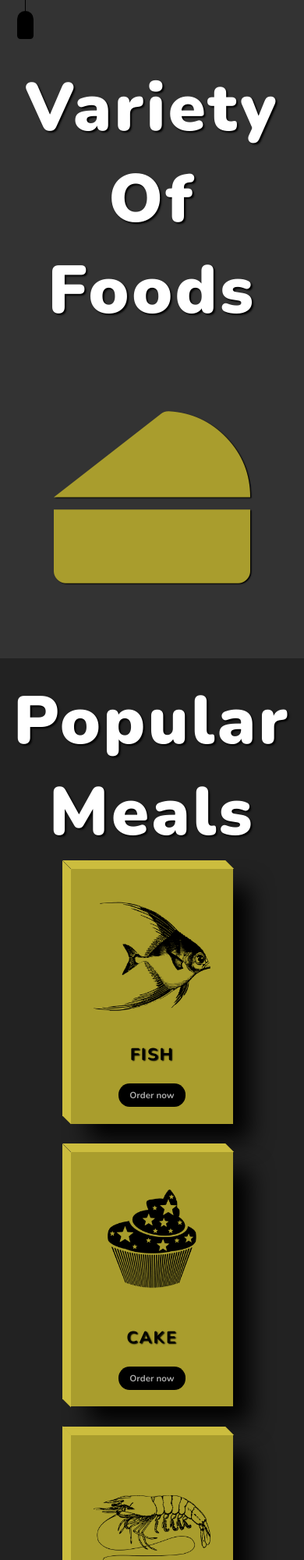
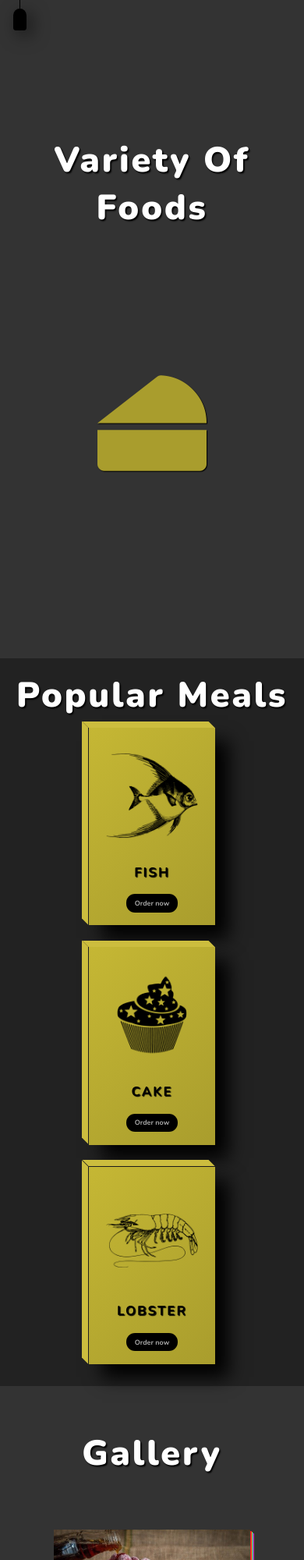
Before and after one commit to gurhanalan/WebsiteProject-Foods, a plain HTML site: page index.html in a window 390 px wide. Shown: the top 2000 px of the page at 78% size. Drawn offline with nearby package versions, Linux system fonts and the light colour scheme.

Commit message:
Add media queries

```diff
--- a/css/style.css
+++ b/css/style.css
@@ -32,6 +32,9 @@ html {
   @media only screen and (max-width: 56.25em) {
     html {
       font-size: 45%; } }
+  @media only screen and (max-width: 37.5em) {
+    html {
+      font-size: 35%; } }
 
 .section-heading {
   font-size: 12rem;
@@ -41,6 +44,9 @@ html {
   text-transform: capitalize;
   letter-spacing: 0.5rem;
   text-shadow: 0.3rem 0.3rem 0.3rem #000; }
+  @media only screen and (max-width: 37.5em) {
+    .section-heading {
+      font-size: 8rem; } }
 
 .header {
   z-index: 10;
@@ -53,10 +59,11 @@ html {
     height: 5rem;
     width: 3rem;
     border-radius: 5rem 5rem 2rem 2rem;
+    box-shadow: 1rem 1rem 4rem rgba(0, 0, 0, 0.603);
     position: fixed;
     top: 2rem;
     left: 3rem;
-    transition: top 0.3s;
+    transition: top 0.3s 0.2s;
     z-index: 10;
     cursor: pointer; }
     .header-check::before {
@@ -66,11 +73,13 @@ html {
       width: 0.2rem;
       bottom: 100%;
       left: calc(1.5rem - 0.1rem);
-      background-color: inherit; }
+      background-color: inherit;
+      z-index: 10; }
   .header #navbar-check {
     display: none; }
   #navbar-check:checked + .header-check {
-    top: 17rem; }
+    top: 17rem;
+    transition: top 0.3s; }
 
 .navbar {
   background-color: black;
@@ -85,6 +94,9 @@ html {
   top: 0;
   margin-top: -15rem;
   transition: transform 0.3s; }
+  @media only screen and (max-width: 37.5em) {
+    .navbar {
+      gap: 1rem; } }
   .navbar-link {
     text-decoration: none;
     display: flex;
@@ -95,6 +107,9 @@ html {
     transition: color 0.3s; }
     .navbar-link i {
       font-size: 7rem; }
+      @media only screen and (max-width: 37.5em) {
+        .navbar-link i {
+          font-size: 5rem; } }
     .navbar-link span {
       font-size: 2.5rem;
       font-weight: 900;
@@ -103,11 +118,12 @@ html {
       color: white; }
 
 #navbar-check:checked ~ .navbar {
-  transform: translateY(100%); }
+  transform: translateY(100%);
+  transition: transform 0.3s 0.2s; }
 
 .hero {
   background-color: #333;
-  height: 100vh;
+  min-height: 100vh;
   display: flex;
   flex-direction: column;
   justify-content: space-evenly; }
@@ -115,6 +131,9 @@ html {
     font-size: 35rem;
     position: relative;
     height: 35rem; }
+    @media only screen and (max-width: 37.5em) {
+      .hero__icons {
+        font-size: 25rem; } }
     .hero__icons i {
       position: absolute;
       color: #a99d2d;
@@ -143,7 +162,7 @@ html {
   padding: 2rem; }
 
 .card {
-  background-color: #a99d2d;
+  background: linear-gradient(135deg, #c5b734, #a99d2d);
   display: flex;
   flex-direction: column;
   align-items: center;
@@ -319,6 +338,7 @@ html {
         letter-spacing: 0.1rem; }
     .footer__signup-form--btn {
       outline: none;
+      cursor: pointer;
       border: none;
       background-color: #222;
       color: #a99d2d;
--- a/sass/_1.abstracts.scss
+++ b/sass/_1.abstracts.scss
@@ -69,4 +69,5 @@ $color-3: #333;
 $color-3-d: #222;
 $color-4: hsl(54, 58%, 42%);
 $color-4-d: hsl(54, 58%, 52%);
+$color-4-d-2: hsl(54, 58%, 49%);
 $color-5: #aaa;
--- a/sass/_2.base.scss
+++ b/sass/_2.base.scss
@@ -20,9 +20,9 @@ html {
     @include respond(tab-port) {
         font-size: 45%; //1 rem = 8px; 8/16=
     }
-    // @include respond(phone) {
-    //     font-size: 30%; //1 rem = 8px; 8/16=
-    // }
+    @include respond(phone) {
+        font-size: 35%; //1 rem = 8px; 8/16=
+    }
     // @include respond(big-desktop) {
     //    font-size: 75%; //1 rem = 12px; 12/16=
     // }
@@ -36,4 +36,8 @@ html {
     text-transform: capitalize;
     letter-spacing: 0.5rem;
     text-shadow: 0.3rem 0.3rem 0.3rem #000;
+
+    @include respond(phone) {
+        font-size: 8rem;
+    }
 }
--- a/sass/_3.header-nav.scss
+++ b/sass/_3.header-nav.scss
@@ -10,10 +10,11 @@
         height: 5rem;
         width: 3rem;
         border-radius: 5rem 5rem 2rem 2rem;
+        box-shadow: 1rem 1rem 4rem hsla(0, 0%, 0%, 0.603);
         position: fixed;
         top: 2rem;
         left: 3rem;
-        transition: top 0.3s;
+        transition: top 0.3s 0.2s;
         z-index: 10;
         cursor: pointer;
 
@@ -26,6 +27,7 @@
             bottom: 100%;
             left: calc(1.5rem - 0.1rem);
             background-color: inherit;
+            z-index: 10;
         }
     }
 
@@ -35,6 +37,7 @@
     }
     #navbar-check:checked + &-check {
         top: 17rem;
+        transition: top 0.3s;
     }
 }
 
@@ -55,6 +58,9 @@
     // transform: translateY(100%);
     // transform-origin: top;
     transition: transform 0.3s;
+    @include respond(phone) {
+        gap: 1rem;
+    }
 
     &-link {
         text-decoration: none;
@@ -67,6 +73,9 @@
 
         i {
             font-size: 7rem;
+            @include respond(phone) {
+                font-size: 5rem;
+            }
         }
 
         span {
@@ -83,4 +92,5 @@
 
 #navbar-check:checked ~ .navbar {
     transform: translateY(100%);
+    transition: transform 0.3s 0.2s;
 }
--- a/sass/_4.hero.scss
+++ b/sass/_4.hero.scss
@@ -1,6 +1,6 @@
 .hero {
     background-color: $color-3;
-    height: 100vh;
+    min-height: 100vh;
     display: flex;
     flex-direction: column;
     justify-content: space-evenly;
@@ -10,6 +10,9 @@
         font-size: 35rem;
         position: relative;
         height: 35rem;
+        @include respond(phone) {
+            font-size: 25rem;
+        }
         i {
             position: absolute;
             color: $color-4;
--- a/sass/_5.section-2.scss
+++ b/sass/_5.section-2.scss
@@ -17,7 +17,8 @@
 }
 
 .card {
-    background-color: $color-4;
+    // background-color: $color-4;
+    background: linear-gradient(135deg, $color-4-d-2, $color-4);
     display: flex;
     flex-direction: column;
     align-items: center;
--- a/sass/_7.footer.scss
+++ b/sass/_7.footer.scss
@@ -6,8 +6,7 @@
     justify-content: space-evenly;
     align-items: flex-start;
     gap: 5rem;
-    &__text {
-    }
+
     &__heading {
         font-size: 3rem;
         font-weight: 900;
@@ -39,7 +38,7 @@
         }
         &--btn {
             outline: none;
-
+            cursor: pointer;
             border: none;
             background-color: $color-3-d;
             color: $color-4;
```
